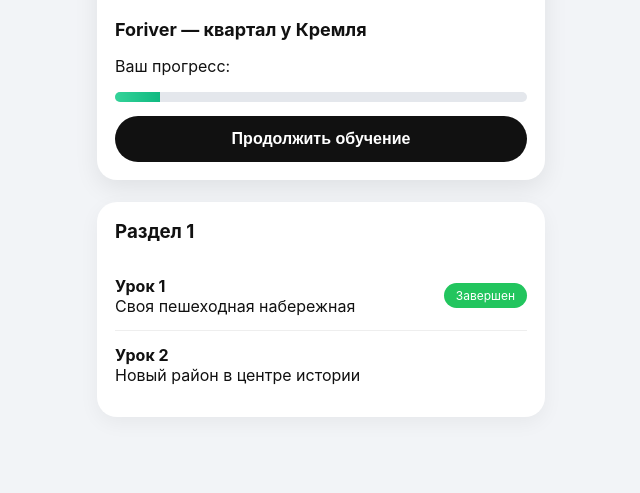
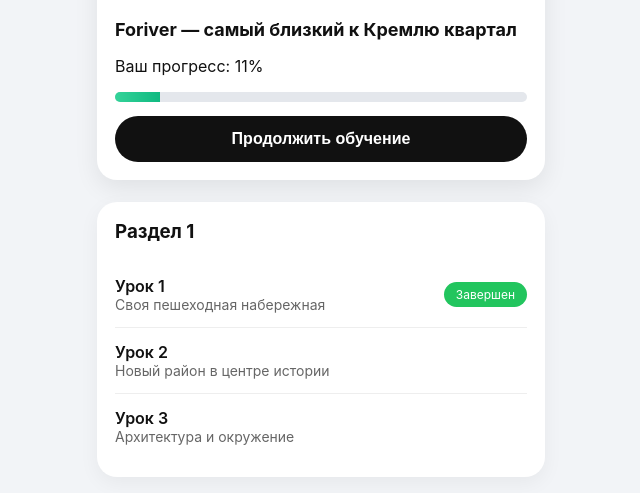
Before and after one commit to depoworkspace-cloud/miniapp, a plain HTML site: page index.html in a window 1280 px wide. Shown: the part 328-821 px from the top of the page, without its empty margins (319-959 px from the left). Before the commit the page ends 800 px from the top, so only its background shows below. Drawn offline with Linux system fonts and the light colour scheme.

Commit message:
Update index.html

```diff
--- a/index.html
+++ b/index.html
@@ -12,19 +12,17 @@
 
     <h1 class="title">Академия брокеров Smineх</h1>
 
-    <div class="search">
-      🔍 Найти курс...
-    </div>
+    <div class="search">🔍 Найти курс...</div>
 
     <div class="course-card">
       <img src="https://images.unsplash.com/photo-1501183638710-841dd1904471" />
       <div class="course-info">
-        <h2>Foriver — квартал у Кремля</h2>
-        <p>Ваш прогресс:</p>
+        <h2>Foriver — самый близкий к Кремлю квартал</h2>
+        <p>Ваш прогресс: 11%</p>
         <div class="progress-bar">
           <div class="progress" style="width: 11%"></div>
         </div>
-        <button>Продолжить обучение</button>
+        <button onclick="openCourse()">Продолжить обучение</button>
       </div>
     </div>
 
@@ -33,22 +31,30 @@
 
       <div class="lesson done">
         <div>
-          <strong>Урок 1</strong><br/>
-          Своя пешеходная набережная
+          <div class="lesson-title">Урок 1</div>
+          <div class="lesson-sub">Своя пешеходная набережная</div>
         </div>
         <span class="badge">Завершен</span>
       </div>
 
       <div class="lesson">
-        <div>
-          <strong>Урок 2</strong><br/>
-          Новый район в центре истории
-        </div>
+        <div class="lesson-title">Урок 2</div>
+        <div class="lesson-sub">Новый район в центре истории</div>
       </div>
 
+      <div class="lesson">
+        <div class="lesson-title">Урок 3</div>
+        <div class="lesson-sub">Архитектура и окружение</div>
+      </div>
     </div>
 
   </div>
 
+  <script>
+    function openCourse() {
+      alert("Позже здесь будет открываться страница курса");
+    }
+  </script>
+
 </body>
 </html>
```
